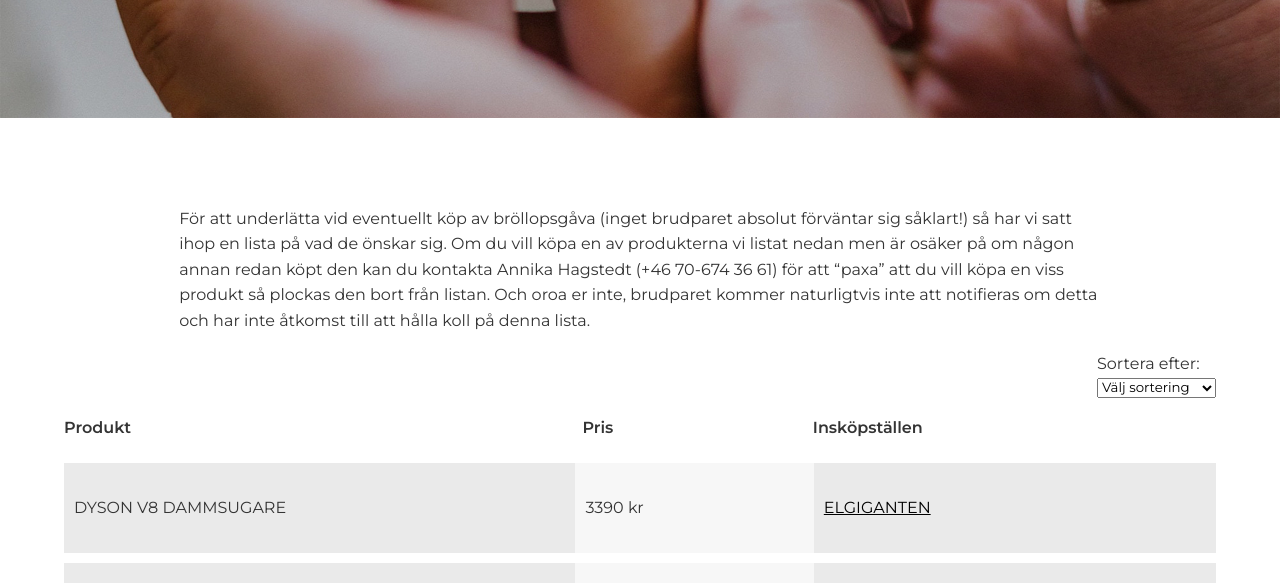
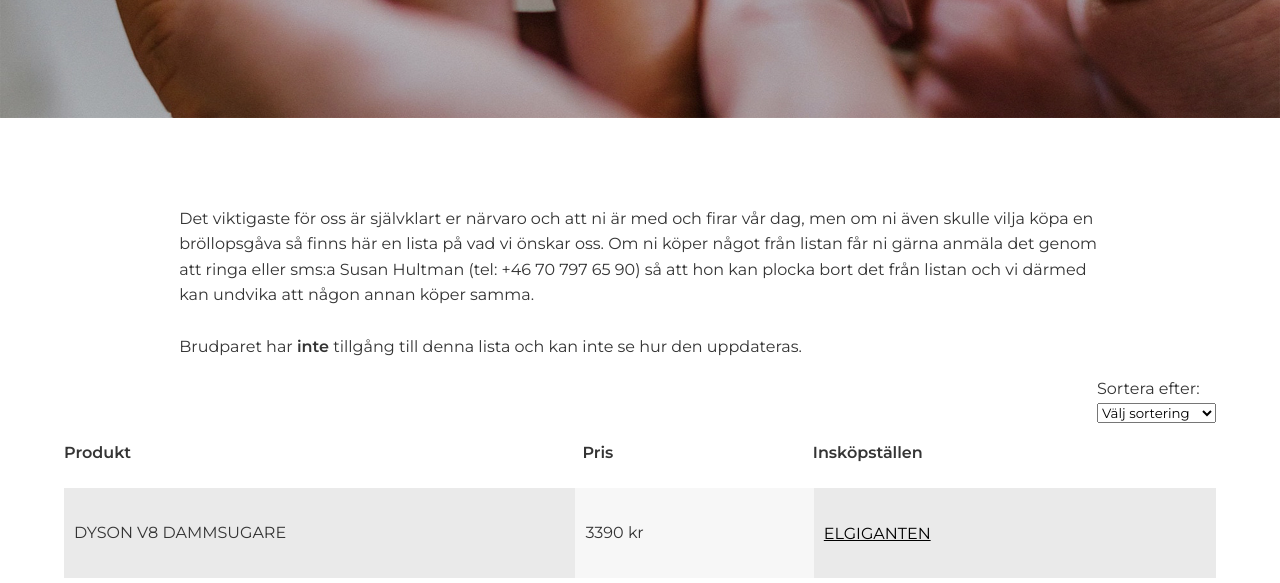
Before and after one commit to Viktor-Hultman/our-wedding, a plain HTML site: page önskelista.html in a window 1280 px wide. Shown: the part 217-800 px from the top of the page. Drawn offline with Linux system fonts and the light colour scheme.

Commit message:
Added new text

```diff
--- a/önskelista.html
+++ b/önskelista.html
@@ -42,7 +42,8 @@
     <div class="site-container önskelista-container">
         <div class="önskelista-info">
             <p class="önskelista-para">
-                För att underlätta vid eventuellt köp av bröllopsgåva (inget brudparet absolut förväntar sig såklart!) så har vi satt ihop en lista på vad de önskar sig. Om du vill köpa en av produkterna vi listat nedan men är osäker på om någon annan redan köpt den kan du kontakta Annika Hagstedt (+46 70-674 36 61) för att “paxa” att du vill köpa en viss produkt så plockas den bort från listan. Och oroa er inte, brudparet kommer naturligtvis inte att notifieras om detta och har inte åtkomst till att hålla koll på denna lista.            </p>
+                Det viktigaste för oss är självklart er närvaro och att ni är med och firar vår dag, men om ni även skulle vilja köpa en bröllopsgåva så finns här en lista på vad vi önskar oss. Om ni köper något från listan får ni gärna anmäla det genom att ringa eller sms:a Susan Hultman (tel: +46 70 797 65 90) så att hon kan plocka bort det från listan och vi därmed kan undvika att någon annan köper samma. <br><br>Brudparet har <strong>inte</strong> tillgång till denna lista och kan inte se hur den uppdateras.
+            </p>
         </div>
         <div class="align-end">
             <div class="sortering-div">
```
